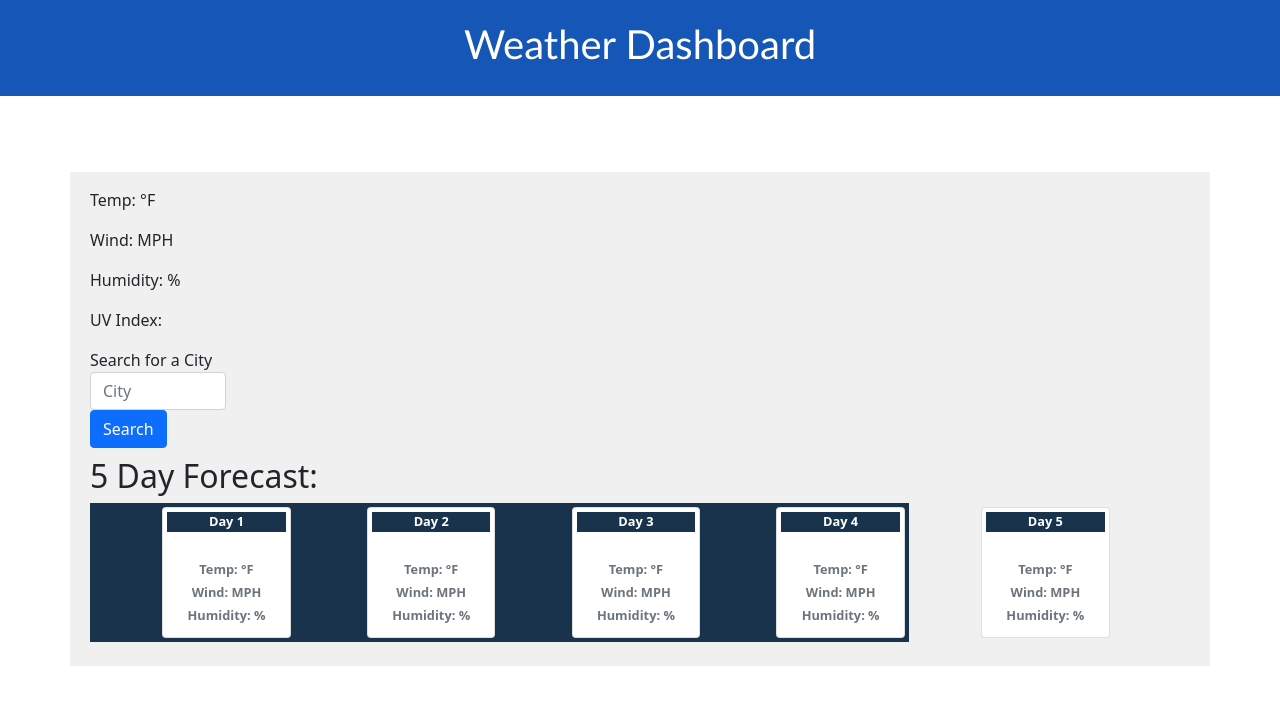
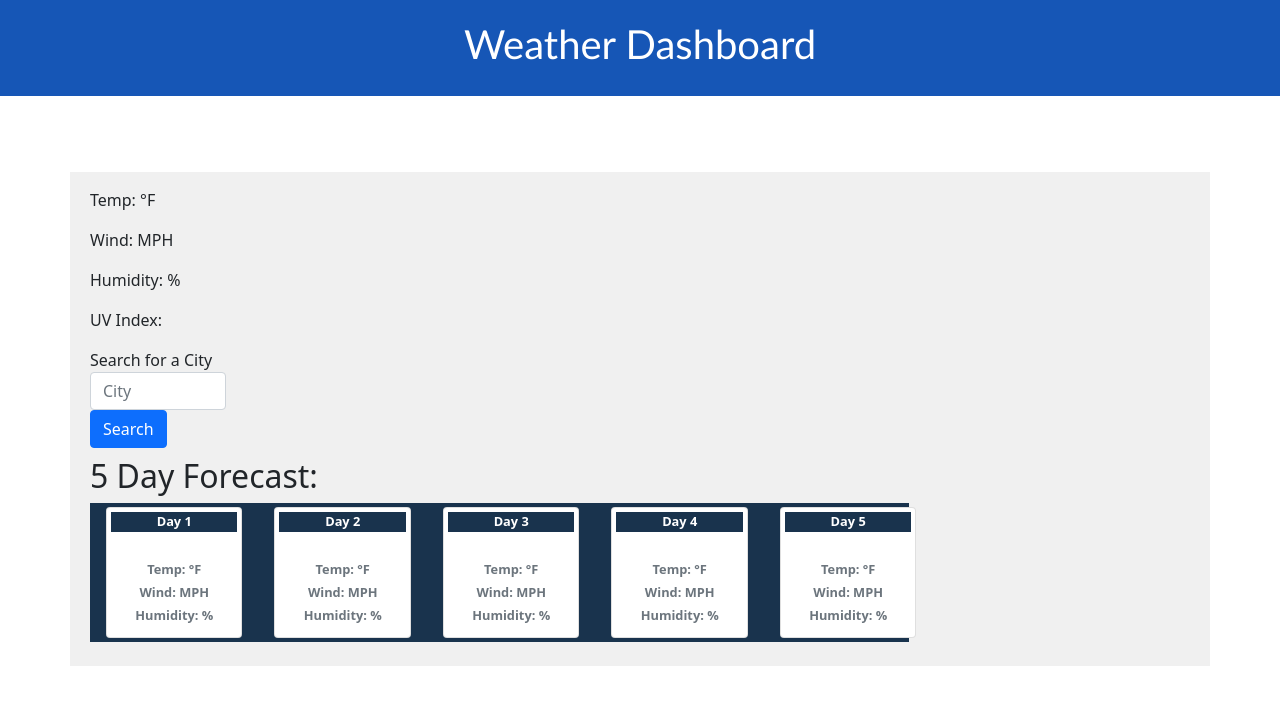
Before and after one commit to Muzan67/APIWeather, a plain HTML site: page index.html in a window 1280 px wide. Drawn offline with nearby package versions, Linux system fonts and the light colour scheme.

Commit message:
5 days are all wrapped

```diff
--- a/index.html
+++ b/index.html
@@ -63,7 +63,7 @@
 <h2>5 Day Forecast:</h2>
 <div class="col-12 five-day">
     <div class="flex-container center">
-        <div class="col-sm-10 col-md-4 offset-lg-1 col-lg-2 p-1">
+        <div class="col-sm-10 col-md-4 col-lg-2 py-1 mx-3">
             <div class="card day-0 m-0 text-center">
                 <div class="card-body p-1">
                     <p class="card-title">Day 1</p>
@@ -75,7 +75,7 @@
             </div>
         </div>
 
-        <div class="col-sm-10 col-md-4 offset-lg-1 col-lg-2 p-1">
+        <div class="col-sm-10 col-md-4 col-lg-2 py-1 mx-3">
             <div class="card day-1 m-0 text-center">
                 <div class="card-body p-1">
                     <p class="card-title">Day 2</p>
@@ -87,7 +87,7 @@
             </div>
         </div>
 
-        <div class="col-sm-10 col-md-4 offset-lg-1 col-lg-2 p-1">
+        <div class="col-sm-10 col-md-4 col-lg-2 py-1 mx-3">
             <div class="card day-2 m-0 text-center">
                 <div class="card-body p-1">
                     <p class="card-title">Day 3</p>
@@ -99,7 +99,7 @@
             </div>
         </div>
 
-        <div class="col-sm-10 col-md-4 offset-lg-1 col-lg-2 p-1">
+        <div class="col-sm-10 col-md-4 col-lg-2 py-1 mx-3">
             <div class="card day-3 m-0 text-center">
                 <div class="card-body p-1">
                     <p class="card-title">Day 4</p>
@@ -111,7 +111,7 @@
             </div>
         </div>
 
-        <div class="col-sm-10 col-md-4 offset-lg-1 col-lg-2 p-1">
+        <div class="col-sm-10 col-md-4 col-lg-2 py-1 mx-3">
             <div class="card day-4 m-0 text-center">
                 <div class="card-body p-1">
                     <p class="card-title">Day 5</p>
```
